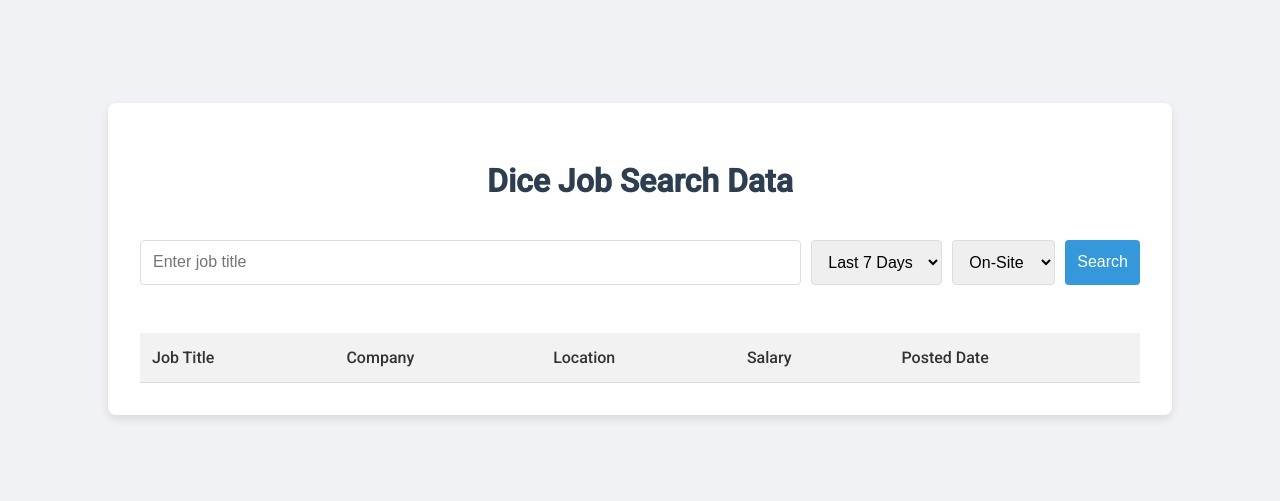
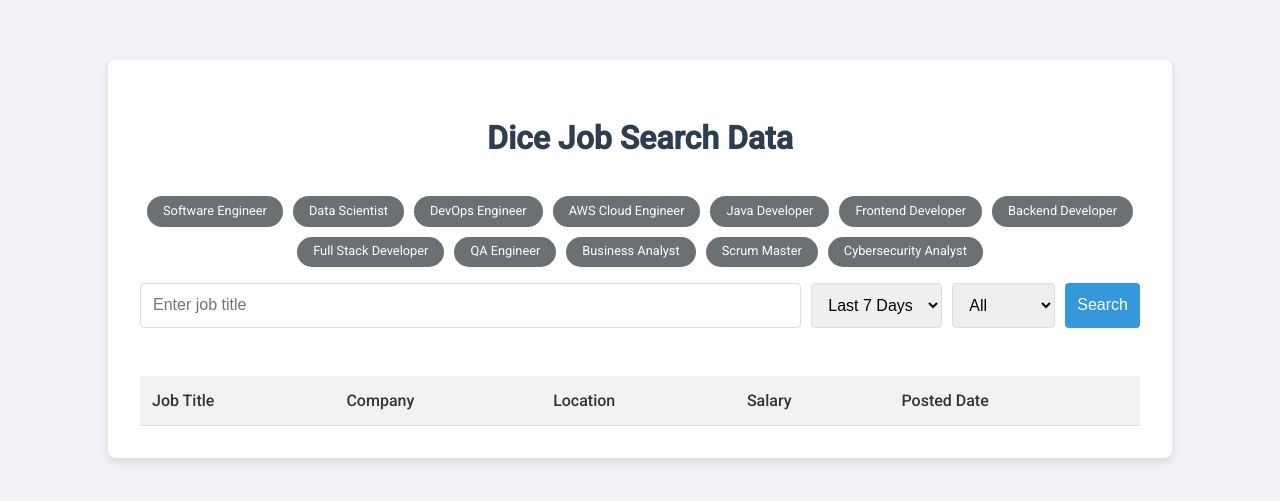
Before and after one commit to bhargav-guggilapu/dice-job-search, a plain HTML site: page index.html in a window 1280 px wide. Shown: the part 141-642 px from the top of the page. Drawn offline with Linux system fonts and the light colour scheme.

Commit message:
added quick search options

```diff
--- a/index.html
+++ b/index.html
@@ -13,6 +13,9 @@
   <body>
     <div class="container">
       <h1>Dice Job Search Data</h1>
+      <div class="popular-roles">
+        <!-- populate in run time from JS -->
+      </div>
       <div class="search-container">
         <input type="text" id="jobInput" placeholder="Enter job title" />
         <select id="dateFilter">
@@ -20,6 +23,7 @@
           <option value="SEVEN" selected>Last 7 Days</option>
         </select>
         <select id="workSetting">
+          <option value="All">All</option>
           <option value="On-Site">On-Site</option>
           <option value="Hybrid">Hybrid</option>
           <option value="Remote">Remote</option>
--- a/script.js
+++ b/script.js
@@ -7,6 +7,43 @@ document.addEventListener("DOMContentLoaded", () => {
   const statusDiv = document.getElementById("status");
   const tableBody = document.querySelector("#jobTable tbody");
   const tableHeaders = document.querySelectorAll("#jobTable th");
+
+  const roles = [
+    "Software Engineer",
+    "Data Scientist",
+    "DevOps Engineer",
+    "AWS Cloud Engineer",
+    "Java Developer",
+    "Frontend Developer",
+    "Backend Developer",
+    "Full Stack Developer",
+    "QA Engineer",
+    "Business Analyst",
+    "Scrum Master",
+    "Cybersecurity Analyst",
+  ];
+
+  const popularRolesContainer = document.querySelector(".popular-roles");
+
+  roles.forEach((role) => {
+    const roleButton = document.createElement("span");
+    roleButton.className = "role-button";
+    roleButton.textContent = role;
+
+    roleButton.addEventListener("click", () => {
+      document.querySelector("#jobInput").value = role;
+      searchJobs();
+    });
+
+    popularRolesContainer.appendChild(roleButton);
+  });
+
+  document.querySelectorAll(".role-button").forEach((button) => {
+    button.addEventListener("click", () => {
+      jobInput.value = button.textContent;
+      searchJobs();
+    });
+  });
 
   let allJobs = [];
   let sortColumn = null;
@@ -58,9 +95,11 @@ document.addEventListener("DOMContentLoaded", () => {
         jobTitle
       )}&countryCode2=US&radius=30&radiusUnit=mi&page=${page}&pageSize=100&facets=employmentType%7CpostedDate%7CworkFromHomeAvailability%7CworkplaceTypes%7CemployerType%7CeasyApply%7CisRemote%7CwillingToSponsor&filters.postedDate=${encodeURIComponent(
         dateFilter.value
-      )}&filters.workplaceTypes=${encodeURIComponent(
-        workSetting.value
-      )}&filters.employmentType=THIRD_PARTY&fields=id%7CjobId%7Cguid%7Csummary%7Ctitle%7CpostedDate%7CmodifiedDate%7CjobLocation.displayName%7CdetailsPageUrl%7Csalary%7CclientBrandId%7CcompanyPageUrl%7CcompanyLogoUrl%7CcompanyLogoUrlOptimized%7CpositionId%7CcompanyName%7CemploymentType%7CisHighlighted%7Cscore%7CeasyApply%7CemployerType%7CworkFromHomeAvailability%7CworkplaceTypes%7CisRemote%7Cdebug%7CjobMetadata%7CwillingToSponsor&culture=en&recommendations=true&interactionId=0&fj=true&includeRemote=true`;
+      )}${
+        workSetting.value == "All"
+          ? ""
+          : `&filters.workplaceTypes=${encodeURIComponent(workSetting.value)}`
+      }&filters.employmentType=THIRD_PARTY&fields=id%7CjobId%7Cguid%7Csummary%7Ctitle%7CpostedDate%7CmodifiedDate%7CjobLocation.displayName%7CdetailsPageUrl%7Csalary%7CclientBrandId%7CcompanyPageUrl%7CcompanyLogoUrl%7CcompanyLogoUrlOptimized%7CpositionId%7CcompanyName%7CemploymentType%7CisHighlighted%7Cscore%7CeasyApply%7CemployerType%7CworkFromHomeAvailability%7CworkplaceTypes%7CisRemote%7Cdebug%7CjobMetadata%7CwillingToSponsor&culture=en&recommendations=true&interactionId=0&fj=true&includeRemote=true`;
 
       const response = await fetch(url, {
         method: "GET",
--- a/styles.css
+++ b/styles.css
@@ -138,3 +138,25 @@ tr:hover {
     width: 100%;
   }
 }
+
+.popular-roles {
+  display: flex;
+  flex-wrap: wrap;
+  gap: 10px;
+  justify-content: center;
+  margin-bottom: 1rem;
+}
+
+.role-button {
+  padding: 0.3rem 1rem;
+  font-size: 0.8rem;
+  border-radius: 20px;
+  background-color: #6b7072;
+  color: white;
+  cursor: pointer;
+  transition: background-color 0.3s ease;
+}
+
+.role-button:hover {
+  background-color: #2980b9;
+}
```
